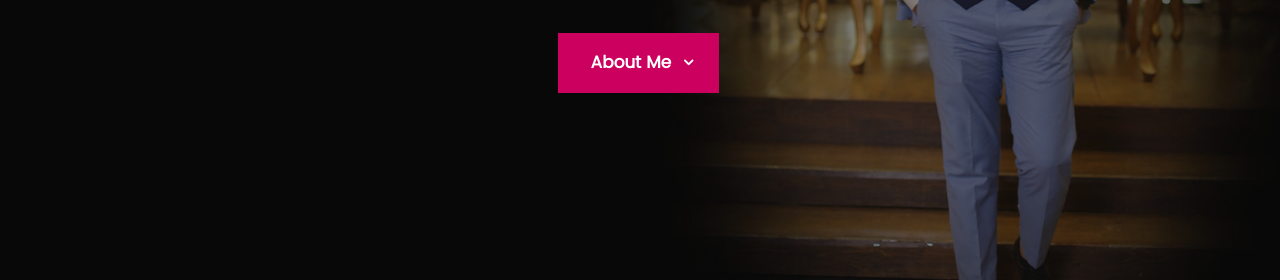
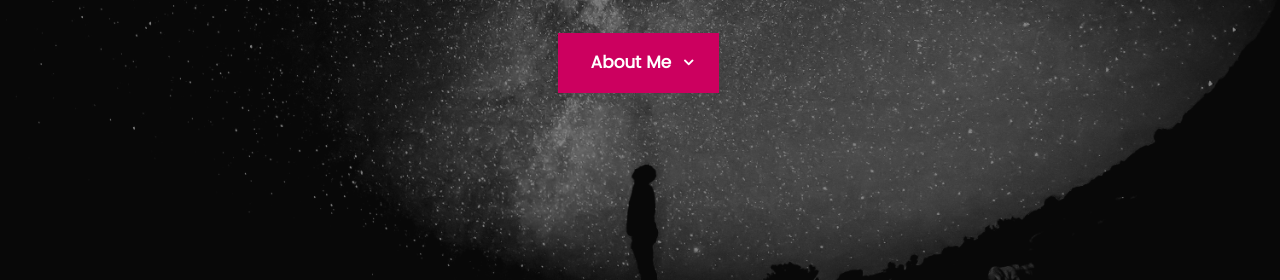
Before and after one commit to mohsinikramvu/resume, a plain HTML site: page index.html in a window 1280 px wide. Shown: the part 406-686 px from the top of the page. Drawn offline with Linux system fonts and the light colour scheme; files whose address does not match are found by name.

Commit message:
resolved merge background image of hero section

```diff
--- a/css/main.css
+++ b/css/main.css
@@ -1579,7 +1579,7 @@ header .logo a img {
  * -------------------------------------------------------------------
  */
 #intro {
-	background: #151515 url(../images/bg-intro-min.JPG) no-repeat center center;
+	background: #151515 url(../images/intro-bg.jpg) no-repeat center center;
 	-webkit-background-size: cover;
 	-moz-background-size: cover;
 	background-size: cover;
```
Also changed, not shown: images/mohsin_headsho.png (added).
